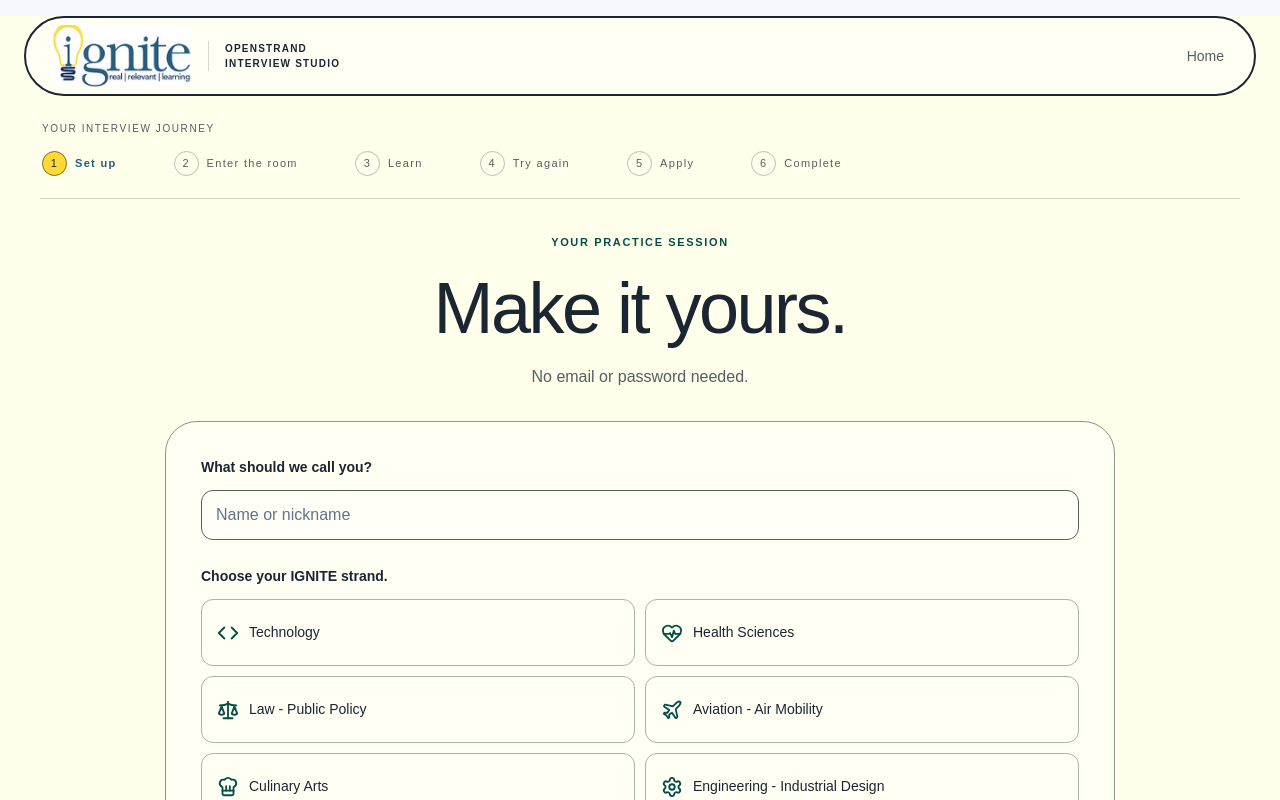
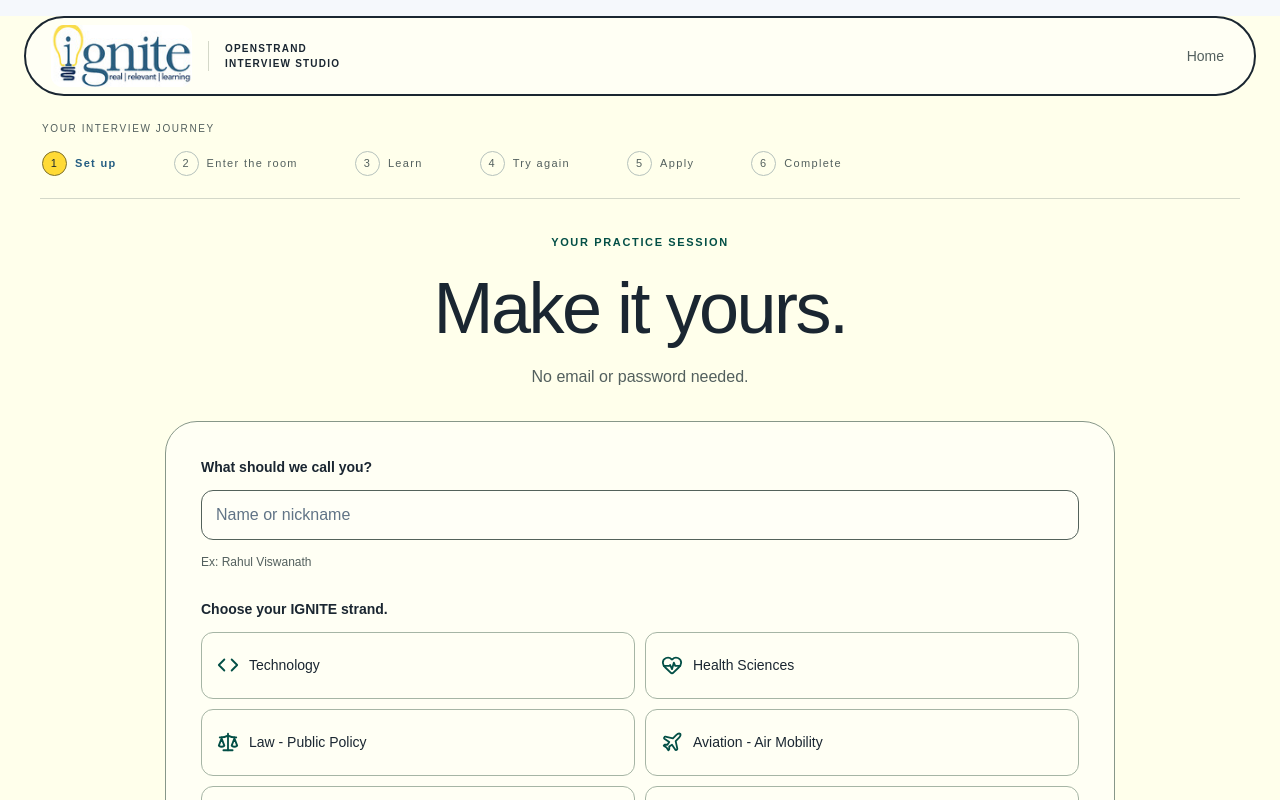
Before and after one commit to Rsign1279/Ignite-OpenStrand, a Next.js app: page /interview in a window 1280 px wide. Shown: the top 800 px of the page. Built offline with nearby package versions, Linux system fonts and the light colour scheme; no server answers; a web font is replaced by a local one.

Commit message:
Add a name example to student onboarding

```diff
--- a/src/components/interview-app.tsx
+++ b/src/components/interview-app.tsx
@@ -619,6 +619,7 @@ export function InterviewApp() {
               <label htmlFor="name">What should we call you?</label>
               <input
                 id="name"
+                aria-describedby="name-example"
                 autoComplete="off"
                 maxLength={80}
                 value={name}
@@ -627,6 +628,9 @@ export function InterviewApp() {
                 required
                 disabled={!clientReady || busy}
               />
+              <p id="name-example" className="helper">
+                Ex: Rahul Viswanath
+              </p>
               <fieldset disabled={!clientReady || busy}>
                 <legend>Choose your IGNITE strand.</legend>
                 <div className="strand-choices">
```
